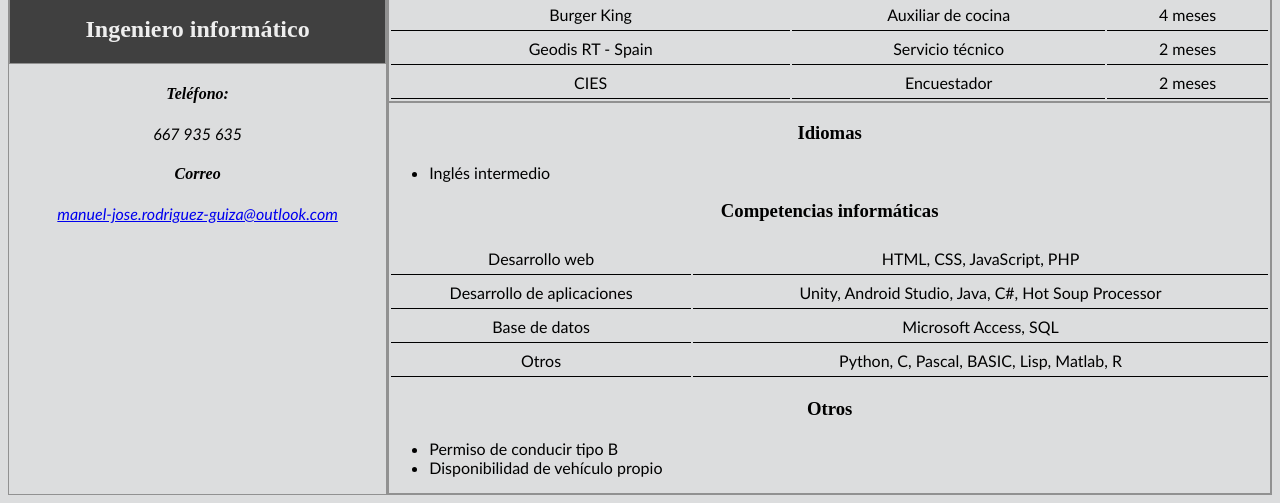
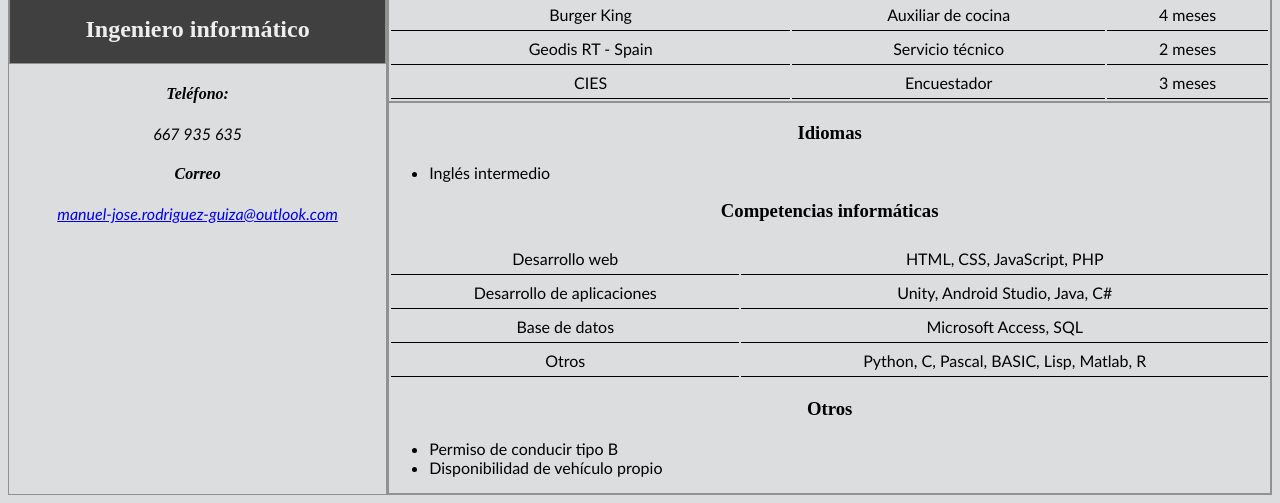
Before and after one commit to ManuelJose-Rodriguez/ManuelJose-Rodriguez.github.io, a plain HTML site: page index.html in a window 1280 px wide. Shown: the part 298-801 px from the top of the page. Drawn offline with Linux system fonts and the light colour scheme.

Commit message:
Update index.html
updated CV

```diff
--- a/index.html
+++ b/index.html
@@ -59,7 +59,7 @@
           <tr>
             <td>CIES</td>
             <td>Encuestador</td>
-            <td>2 meses</td>
+            <td>3 meses</td>
           </tr>
         </table>
       </div>
@@ -83,7 +83,7 @@
               Desarrollo de aplicaciones
             </td>
             <td>
-              Unity, Android Studio, Java, C#, Hot Soup Processor
+              Unity, Android Studio, Java, C#
             </td>
           </tr>
           <tr>
```
